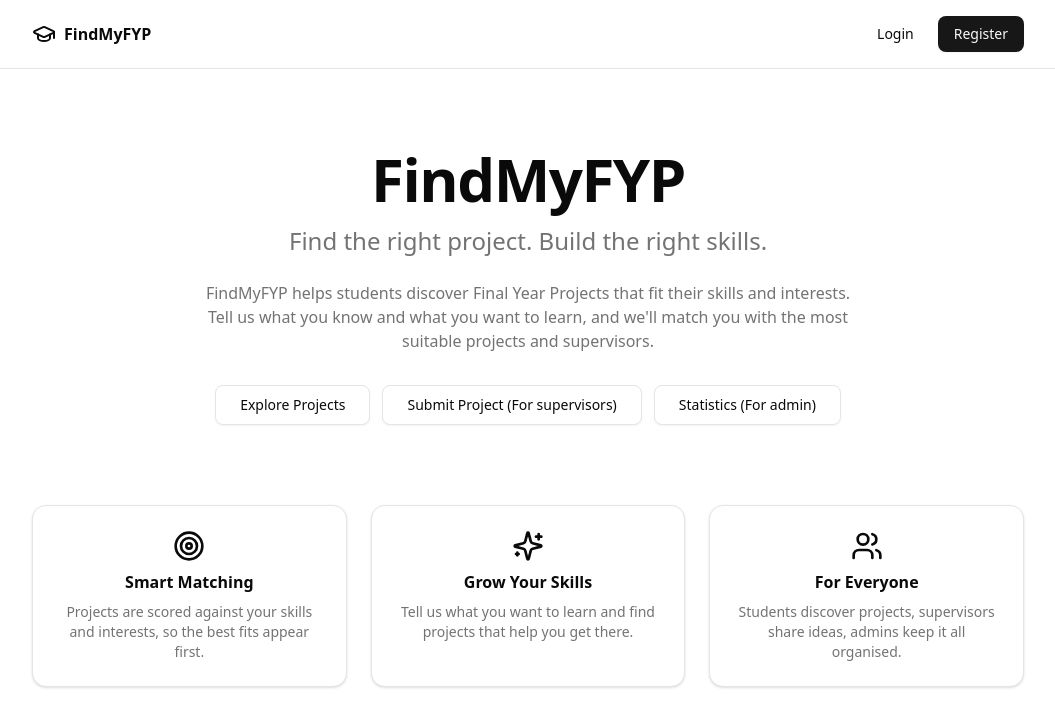
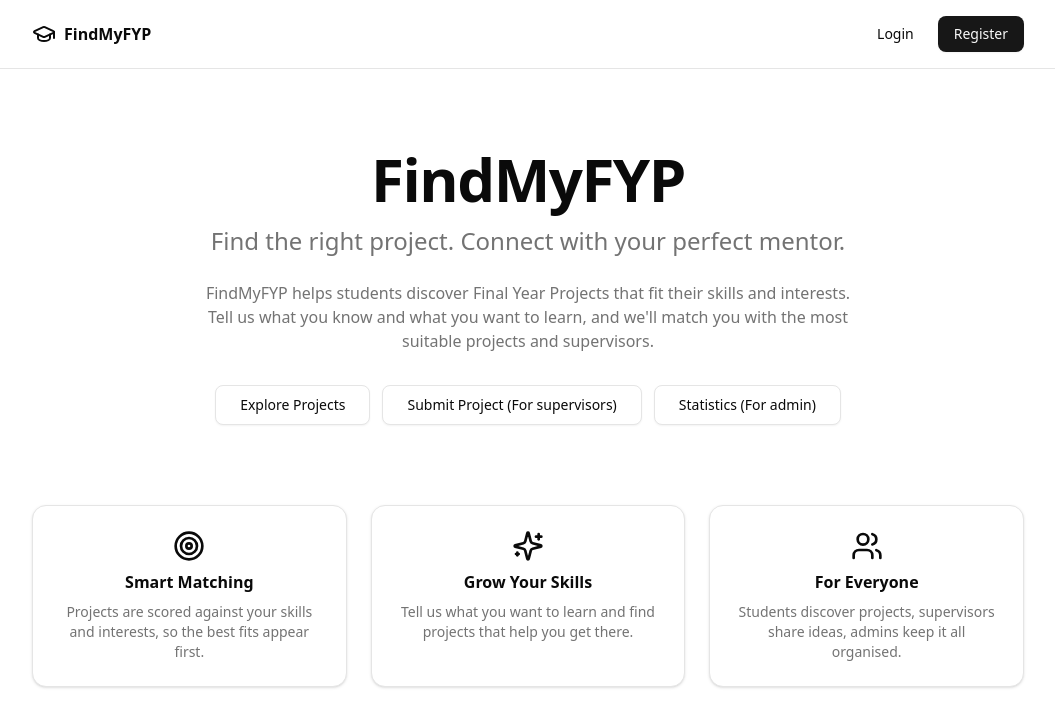
Before and after one commit to anipython1/Orbital-Team-Enzyme-7627, a React (Vite) app in the folder frontend/: page / in a window 1280 px wide. Shown: the top 726 px of the page, without its empty margins (112-1167 px from the left). Built offline with nearby package versions, Linux system fonts and the light colour scheme.

Commit message:
Deployment testing

```diff
--- a/frontend/src/pages/Landing.jsx
+++ b/frontend/src/pages/Landing.jsx
@@ -30,7 +30,7 @@ export default function Landing() {
           FindMyFYP
         </h1>
         <p className="mt-4 text-xl font-medium text-muted-foreground sm:text-2xl">
-          Find the right project. Build the right skills.
+          Find the right project. Connect with your perfect mentor.
         </p>
         <p className="mx-auto mt-6 max-w-2xl text-muted-foreground">
           FindMyFYP helps students discover Final Year Projects that fit
```
